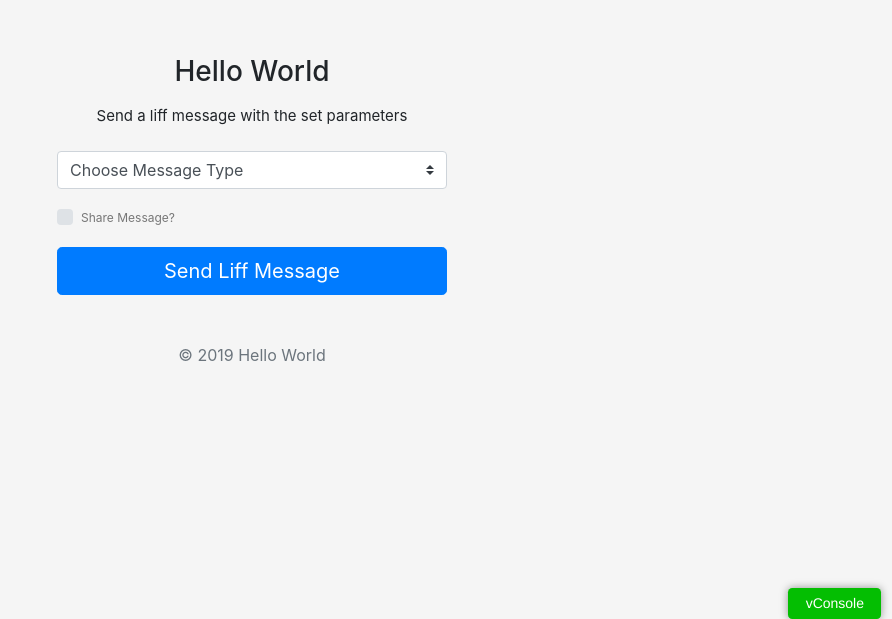
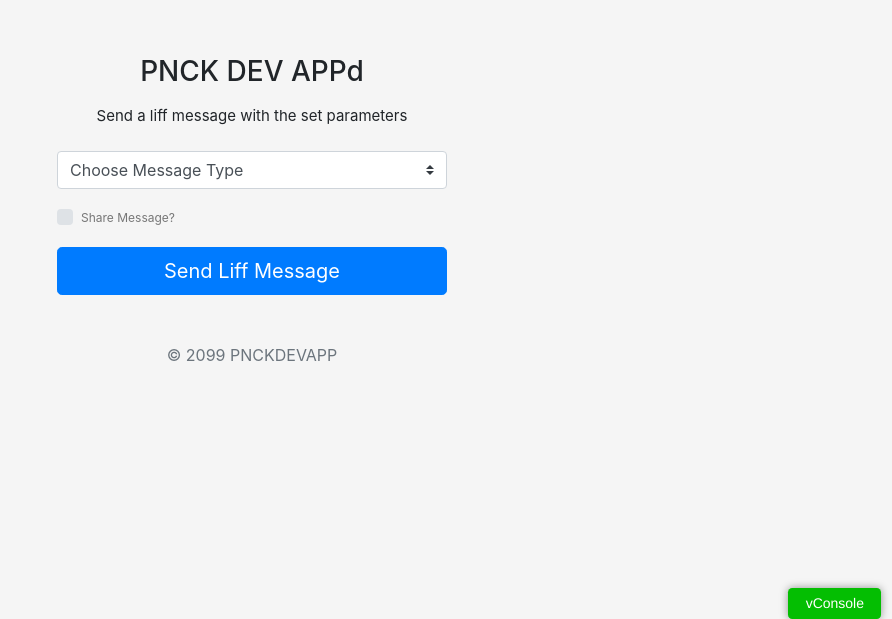
Before and after one commit to UFAX24/ufax24.com-005, a plain HTML site: page index.html in a window 1280 px wide. Shown: the part 181-800 px from the top of the page, without its empty margins (388-1280 px from the left). Drawn offline with Linux system fonts and the light colour scheme; a script that the page names is missing.

Commit message:
Update index.html

```diff
--- a/index.html
+++ b/index.html
@@ -35,7 +35,7 @@
 <body data-gr-c-s-loaded="true">
     <form class="form-signin" id="content">
         <div class="text-center mb-4">
-            <h1 class="h3 mb-3 font-weight-strong">Hello World</h1>
+            <h1 class="h3 mb-3 font-weight-strong">PNCK DEV APPd</h1>
             <p align="center" style="font-size: 15px;" id="greet">Send a liff message with the set parameters</p>
         </div>
         <div class="form-label-group">
@@ -62,6 +62,6 @@
             </div>
         </div>
         <a href="#" id="liffSendMessage" class="btn btn-lg btn-primary btn-block">Send Liff Message</a>
-        <p class="mt-5 mb-3 text-muted text-center">© 2019 Hello World</p>
+        <p class="mt-5 mb-3 text-muted text-center">© 2099 PNCKDEVAPP</p>
     </form>
 </body>
```
